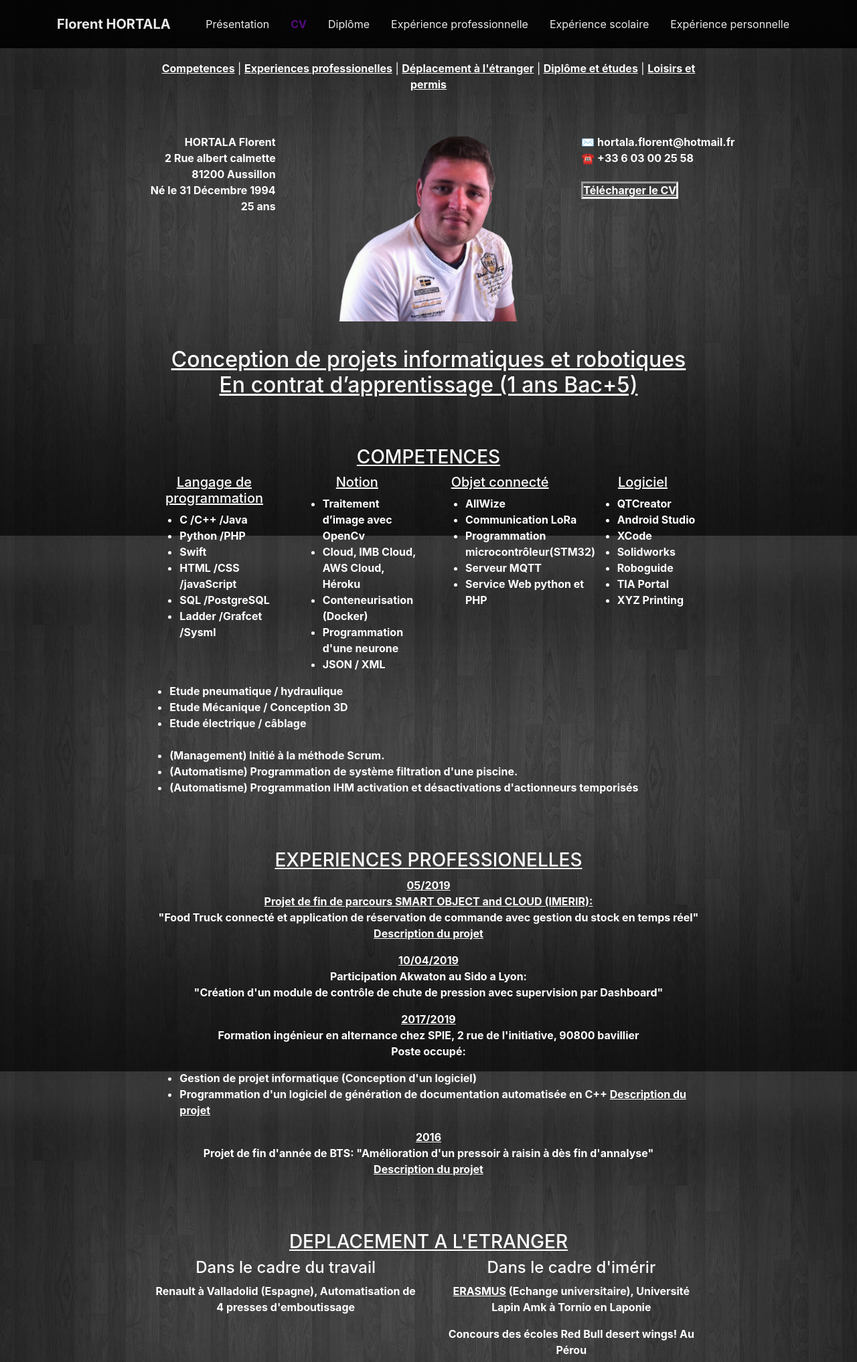
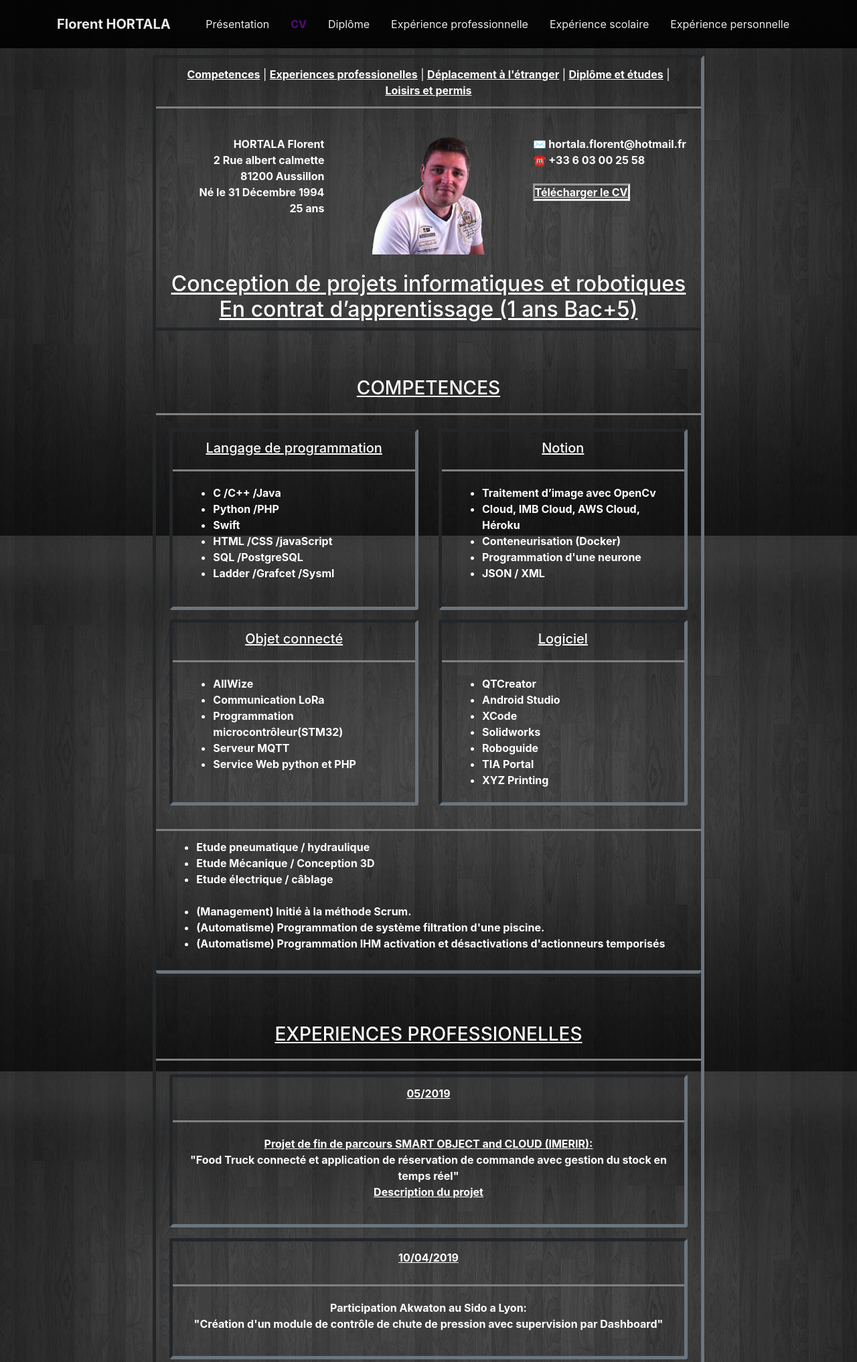
Before and after one commit to hortala/CV, a PHP site: page /html/cv.html in a window 1280 px wide. Shown: the top 2034 px of the page at 67% size. Run offline with PHP 8.4, Linux system fonts and the light colour scheme.

Commit message:
Changement du CSS du CV

```diff
--- a/css/main.css
+++ b/css/main.css
@@ -259,3 +259,30 @@
     background-color: blue;
 }
 /* Fin menu déroulant */
+
+/* Debut card */
+
+.card-header{
+    border-bottom: 3px solid gray;
+}
+
+.text-secondary {
+    color: white!important;
+}
+
+.card {
+    background-color: transparent;
+    border: 5px solid gray;
+    border-style: inset;
+}
+
+.border-success {
+    border-top: 3px solid gray!important;
+}
+
+.cardInsideCard{
+    border-left: 1px;
+    border-right: 1px;
+}
+
+/* Fin card */
--- a/html/cv.html
+++ b/html/cv.html
@@ -64,9 +64,11 @@
 
     <div class="main_boxes">
         <div class="container-fluid">
-            <div class="row ">
+            <div class="row">
                 <div class="col-md-2"></div>
-                <div class="col-md-8 centerPerso marginTop7">
+                <div class="col-md-8">
+                    <div class="card border-secondary marginTop10 centerPerso" style="width: 100%;">
+                        <div class="card-header" id="navBar">
                             <nav>
                                 <u><a class="textColorWhite textBold" href="cv.html#Competence">Competences</a></u> |
                                 <u><a class="textColorWhite textBold" href="cv.html#expPro">Experiences professionelles</a></u> |
@@ -74,9 +76,6 @@
                                 <u><a class="textColorWhite textBold" href="cv.html#DiplEtude">Diplôme et études</a></u> |
                                 <u><a class="textColorWhite textBold" href="cv.html#LoisirPermis">Loisirs et permis</a></u>
                             </nav>
-                </div>
-                <div class="col-md-2"></div>
-
                         </div>
                         <div class="row marginTop5" id="Info">
                             <div class="col-md-4 rightPerso">
@@ -94,21 +93,16 @@
                                 <p><u><a style="border-style: inset;" class="textColorWhite" href="../pdf/Hortala_Florent_CV.pdf" download  >Télécharger le CV</a></u></p>
                             </div>
                         </div>
-            <div class="row marginTop3" id="Titre">
-                <div class="col-md-2"></div>
-                <div class="col-md-8 centerPerso">
-                    <h2>Conception de projets informatiques et robotiques<br> En contrat d’apprentissage (1 ans Bac+5)</h2>
-                </div>
-                <div class="col-md-2"></div>
-            </div>
-            <div class="row" id="Competence">
-                <div class="col-md-2"></div>
-                <div class="col-md-8 centerPerso marginTop5">
-                    <h3>COMPETENCES </h3>
+                        <h2 class="marginTop3">Conception de projets informatiques et robotiques<br> En contrat d’apprentissage (1 ans Bac+5)</h2>
+                        <div class="cardInsideCard card border-secondary centerPerso " id="Competence">
+                            <div class="card-header marginTop7"><h3>COMPETENCES </h3></div>
+                            <div class="card-body text-secondary">
                                 <div class="row">
-                        <div class="col-md-3">
-                            <h5>Langage de programmation</h5>
-                            <ul class="textBold leftPerso" style="display: inline-block;">
+                                    <div class="col-sm-6">
+                                        <div class="card border-secondary mb-3" style="width: 100%; height: 95%;">
+                                            <div class="card-header"><h5>Langage de programmation</h5></div>
+                                            <div class="card-body text-secondary">
+                                                <ul class="textBold leftPerso">
                                                     <li>C /C++ /Java</li>
                                                     <li>Python /PHP</li>
                                                     <li>Swift</li>
@@ -117,9 +111,13 @@
                                                     <li>Ladder /Grafcet /Sysml</li>
                                                 </ul>
                                             </div>
-                        <div class="col-md-3">
-                            <h5>Notion</h5>
-                            <ul class="textBold leftPerso" style="display: inline-block;">
+                                        </div>
+                                    </div>
+                                    <div class="col-sm-6" >
+                                        <div class="card border-secondary" style="width: 100%; height: 95%;">
+                                            <div class="card-header"><h5>Notion</h5></div>
+                                            <div class="card-body text-secondary">
+                                                <ul class="textBold leftPerso" >
                                                     <li>Traitement d’image avec OpenCv</li>
                                                     <li>Cloud, IMB Cloud, AWS Cloud, Héroku</li>
                                                     <li>Conteneurisation (Docker)</li>
@@ -127,9 +125,15 @@
                                                     <li>JSON / XML</li>
                                                 </ul>
                                             </div>
-                        <div class="col-md-3">
-                            <h5>Objet connecté</h5>
-                            <ul class="textBold leftPerso" style="display: inline-block;">
+                                        </div>
+                                    </div>
+                                </div>
+                                <div class="row">
+                                    <div class="col-sm-6">
+                                        <div class="card border-secondary" style="width: 100%; height: 95%;"">
+                                            <div class="card-header"><h5>Objet connecté</h5></div>
+                                            <div class="card-body text-secondary">
+                                                <ul class="textBold leftPerso" >
                                                     <li>AllWize</li>
                                                     <li>Communication LoRa </li>
                                                     <li>Programmation microcontrôleur(STM32)</li>
@@ -137,9 +141,13 @@
                                                     <li>Service Web python et PHP</li>
                                                 </ul>
                                             </div>
-                        <div class="col-md-3">
-                            <h5>Logiciel</h5>
-                            <ul class="textBold leftPerso" style="display: inline-block;">
+                                        </div>
+                                    </div>
+                                    <div class="col-sm-6" >
+                                        <div class="card border-secondary" style="width: 100%; height: 95%;">
+                                            <div class="card-header"><h5>Logiciel</h5></div>
+                                            <div class="card-body text-secondary">
+                                                <ul class="textBold leftPerso" >
                                                     <li>QTCreator</li>
                                                     <li>Android Studio</li>
                                                     <li>XCode</li>
@@ -150,8 +158,11 @@
                                                 </ul>
                                             </div>
                                         </div>
-                    <div class="row centerPerso">
-                        <ul class="textBold leftPerso" style="display: inline-block;">
+                                    </div>
+                                </div>
+                            </div>
+                            <div class="card-footer bg-transparent border-success">
+                                <ul class="textBold leftPerso">
                                     <li>Etude pneumatique / hydraulique</li>
                                     <li>Etude Mécanique / Conception 3D</li>
                                     <li>Etude électrique / câblage</li>
@@ -162,22 +173,27 @@
                                 </ul>
                             </div>
                         </div>
-                <div class="col-md-2"></div>
-            </div>
-            <div class="row" id="expPro">
-                <div class="col-md-2"></div>
-                <div class="col-md-8 centerPerso marginTop5">
-                    <h3>EXPERIENCES PROFESSIONELLES</h3>
-                    <p><u>05/2019</u><br>
+                        <div class="cardInsideCard card border-secondary mb-3 centerPerso" id="expPro" style="width: 100%; ">
+                            <div class="card-header marginTop7"><h3>EXPERIENCES PROFESSIONELLES</h3></div>
+                            <div class="card-body text-secondary textBold">
+                                <div class="card border-secondary mb-3" style="width: 100%; ">
+                                    <div class="card-header"><p><u>05/2019</u></div>
+                                    <div class="card-body text-secondary">
                                         <u>Projet de fin de parcours SMART OBJECT and CLOUD (IMERIR):</u><br>
                                         "Food Truck connecté et application de réservation de commande avec gestion du stock en temps réel"<br>
                                         <u><a class="textColorWhite" href="expSco.html#projetFoodTruck">Description du projet</a></u></p>
-
-                    <p><u>10/04/2019</u><br>
+                                    </div>
+                                </div>
+                                <div class="card border-secondary mb-3" style="width: 100%;">
+                                    <div class="card-header"><p><u>10/04/2019</u></div>
+                                    <div class="card-body text-secondary">
                                         Participation Akwaton au Sido a Lyon:<br>
                                         "Création d'un module de contrôle de chute de pression avec supervision par Dashboard"</p>
-
-                    <p><u>2017/2019</u><br>
+                                    </div>
+                                </div>
+                                <div class="card border-secondary mb-3" style="width: 100%;">
+                                    <div class="card-header"><p><u>2017/2019</u></div>
+                                    <div class="card-body text-secondary">
                                         Formation ingénieur en alternance chez SPIE, 2 rue de l'initiative, 90800 bavillier<br>
                                         Poste occupé:
                                             <ul class="leftPerso textBold">
@@ -185,62 +201,102 @@
                                                 <li>Programmation d'un logiciel de génération de documentation automatisée en C++ <u><a class="textColorWhite" href="expPro.html#programmeDocumentation">Description du projet</a></u></li>
                                             </ul>
                                         </p>
-                    <p><u>2016</u><br>
+                                    </div>
+                                </div>
+                                <div class="card border-secondary mb-3" style="width: 100%;">
+                                    <div class="card-header"><p><u>2016</u></div>
+                                    <div class="card-body text-secondary">
                                         Projet de fin d'année de BTS: "Amélioration d'un pressoir à raisin à dès fin d'annalyse"<br>
                                         <u><a class="textColorWhite" href="expSco.html#projetBTS">Description du projet</a></u></p>
                                     </div>
-                <div class="col-md-2"></div>
                                 </div>
-            <div class="row" id="depEtranger">
-                <div class="col-md-2"></div>
-                <div class="col-md-8 centerPerso marginTop5">
-                    <h3>DEPLACEMENT A L'ETRANGER</h3>
+                            </div>
+                        </div>
+                        <div class="cardInsideCard card border-secondary mb-3 centerPerso" id="depEtranger" style="width: 100%;">
+                            <div class="card-header marginTop7"><h3>DEPLACEMENT A L'ETRANGER</h3></div>
+                            <div class="card-body text-secondary">
                                 <div class="row">
                                     <div class="col-md-6">
+                                        <div class="card border-secondary mb-3" id="Deplacement" style="width: 100%; height: 100%;">
+                                            <div class="card-header"><h4>Dans le cadre d'imérir</h4></div>
+                                            <div class="card-body text-secondary">
                                                 <h4>Dans le cadre du travail</h4>
                                                 <p>Renault à Valladolid (Espagne), Automatisation de 4 presses d'emboutissage</p>
                                             </div>
+                                        </div>
+                                    </div>
                                     <div class="col-md-6">
-                            <h4>Dans le cadre d'imérir</h4>
+                                        <div class="card border-secondary mb-3" id="Deplacement" style="width: 100%; height: 100%;">
+                                            <div class="card-header"><h4>Dans le cadre d'imérir</h4></div>
+                                            <div class="card-body text-secondary">
                                                 <p><u>ERASMUS</u> (Echange universitaire), Université Lapin Amk à Tornio en Laponie</p>
                                                 <p>Concours des écoles Red Bull desert wings! Au Pérou<br></p>
                                             </div>
                                         </div>
                                     </div>
-                <div class="col-md-2"></div>
                                 </div>
-            <div class="row" id="DiplEtude">
-                <div class="col-md-2"></div>
-                <div class="col-md-8 centerPerso marginTop5">
-                    <h3>DIPLOMES & ETUDES </h3>
-                    <p class="marginTop3"><u>2017/2020:</u><br>
+                            </div>
+                        </div>
+                        <div class="cardInsideCard card border-secondary mb-3 centerPerso" id="DiplEtude" style="width: 100%;">
+                            <div class="card-header marginTop7"><h3>DIPLOMES & ETUDES </h3></div>
+                            <div class="card-body text-secondary textBold">
+                                <div class="card border-secondary mb-3 marginTop5" style="width: 100%;">
+                                    <div class="card-header"><u>2017/2020:</u></div>
+                                    <div class="card-body text-secondary">
                                         Manager de Projet en Robotique & Informatique Ecole d’ingénieur IMERIR (Institut Méditerranéen d’Etude et la Recherche en Informatique et Robotique) - Avenue Paul Pascot - Perpignan.</p>
-                    <p class="marginTop3"><u>2016/2017:</u><br>
+                                    </div>
+                                </div>
+                                <div class="card border-secondary mb-3" style="width: 100%;">
+                                    <div class="card-header"><u>2016/2017:</u></div>
+                                    <div class="card-body text-secondary">
                                         Septembre/Janvier 1er année école préparatoire intégré - Ecole d’ingénieur en Système Mécanique et Electricité - ESME Sudria - Lyon-69002 LYON </p>
-                    <p class="marginTop3"><u>2016:</u><br>
+                                    </div>
+                                </div>
+                                <div class="card border-secondary mb-3" style="width: 100%;">
+                                    <div class="card-header"><u>2016:</u></div>
+                                    <div class="card-body text-secondary">
                                         BTS Conception Réalisation de Système Automatique - Lycée Louis Rascol - 81100 ALBI </p>
-                    <p class="marginTop3"><u>2014:</u><br>
+                                    </div>
+                                </div>
+                                <div class="card border-secondary mb-3" style="width: 100%;">
+                                    <div class="card-header"><u>2014:</u></div>
+                                    <div class="card-body text-secondary">
                                         BAC Science et Technique de l'ingénieur *mention assez bien - Lycée De la Salle - 81100 CASTRES </p>
-                    <p class="marginTop3"><u>2012:</u><br>
+                                    </div>
+                                </div>
+                                <div class="card border-secondary mb-3" style="width: 100%;">
+                                    <div class="card-header"><u>2012:</u></div>
+                                    <div class="card-body text-secondary">
                                         BEP Système Électronique et Numérique - Lycée De la Salle - 81100 CASTRES </p>
                                     </div>
-                <div class="col-md-2"></div>
                                 </div>
-            <div class="row" id="LoisirPermis">
-                <div class="col-md-2"></div>
-                <div class="col-md-8 centerPerso marginTop5">
-                    <h3>LOISIRS & PERMIS</h3>
+                            </div>
+                        </div>
+                        <div class="cardInsideCard card border-secondary mb-3 centerPerso" id="LoisirPermis" style="width: 100%;">
+                            <div class="card-header marginTop7"><h3>LOISIRS & PERMIS</h3></div>
+                            <div class="card-body text-secondary">
                                 <div class="row">
                                     <div class="col-md-6">
-                            <h4>LOISIRS</h4>
+                                        <div class="card border-secondary mb-3" style="width: 100%; height: 100%;">
+                                            <div class="card-header"><h4>LOISIRS</h4></div>
+                                            <div class="card-body text-secondary">
                                                 <p>Réalisation de projet divers en robotique et informatique avec Arduino, Raspberry ou imprimante 3D</p>
                                                 <p>Pêche lacs et rivières, Ski nautique/Alpin</p>
                                             </div>
+                                        </div>
+                                    </div>
                                     <div class="col-md-6">
-                            <h4>PERMIS</h4>
+                                        <div class="card border-secondary mb-3" style="width: 100%; height: 100%;">
+                                            <div class="card-header"><h4>PERMIS</h4></div>
+                                            <div class="card-body text-secondary">
                                                 <p>A1 Depuis 2011<br>
                                                 B Depuis 2013<br>
                                                 BE Depuis 2017</p>
+                                            </div>
+                                        </div>
+                                    </div>
+                                </div>
+                            </div>
                         </div>
                     </div>
                 </div>
```
Lines whose indentation alone changed are shown as unchanged.
